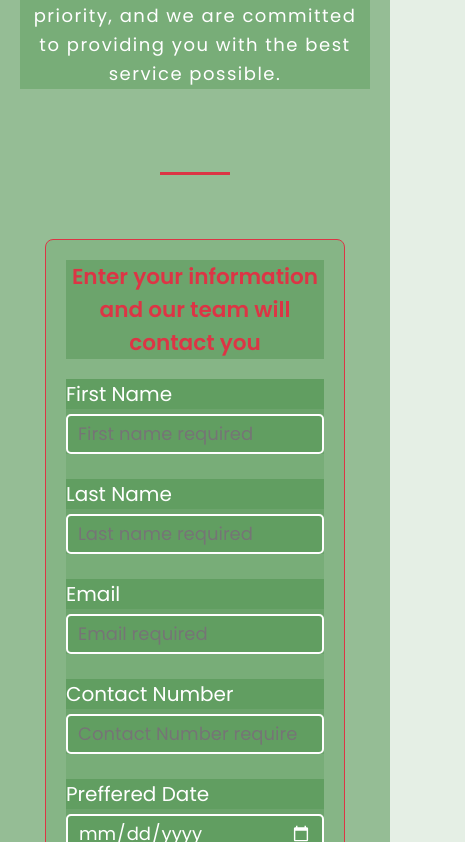
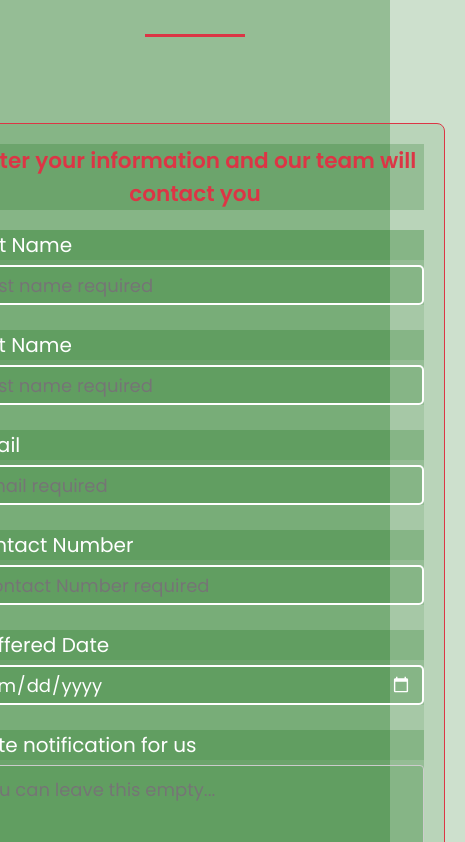
Before and after one commit to MarkoP00/wheels-car-detailing, a Vue app: page /#/contact in a window 390 px wide. Shown: the part 7182-8024 px from the top of the page, 465 px wide, since content can reach past the window. Built offline with nearby package versions, Linux system fonts and the light colour scheme.

Commit message:
FEAT: Fixing form width

```diff
--- a/src/components/UserForm.vue
+++ b/src/components/UserForm.vue
@@ -334,11 +334,6 @@ textarea:focus {
   border: 1px solid #dc3545;
 }
 
-@media (max-width: 540px) {
-  form {
-    width: 200px;
-  }
-}
 @media (max-width: 376px) {
   .formText::before {
     left: 30%;
```
